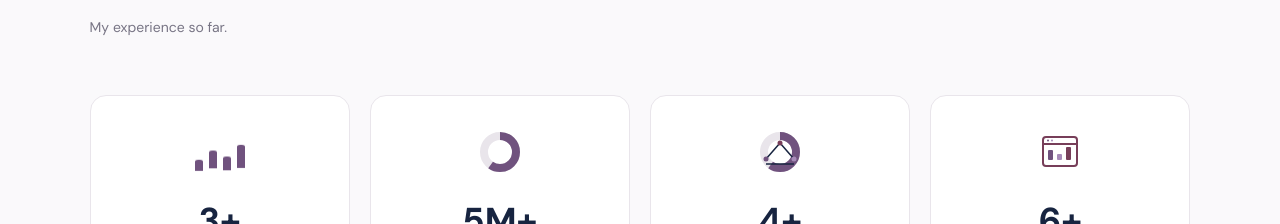
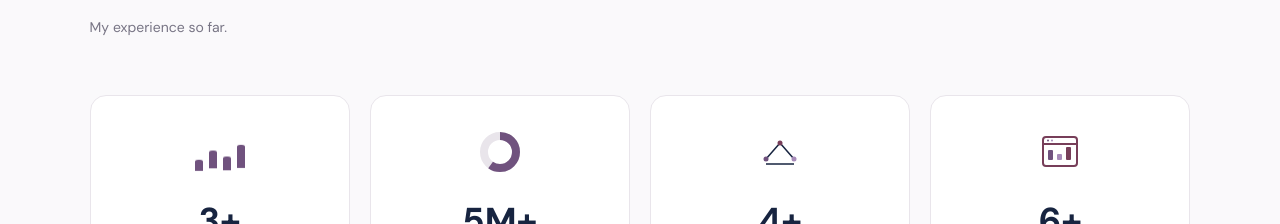
Before and after one commit to fotounshaqra/Analytics-Portfolio, a React (Vite) app: page / in a window 1280 px wide. Shown: the part 1720-1944 px from the top of the page. Built offline with nearby package versions, Linux system fonts and the light colour scheme.

Commit message:
Replace old KPI card with new 'Data Pipelines' card
Removed an old KPI card and added a new one for 'Data Pipelines' with updated SVG graphics.

```diff
--- a/src/App.jsx
+++ b/src/App.jsx
@@ -316,32 +316,10 @@ function App() {
                 <div className="kpi-label">Rows Analyzed</div>
               </article>
             </Reveal>
-
 <Reveal delay={0.2}>
   <article className="kpi-card">
     <div className="kpi-anim">
       <svg viewBox="0 0 44 44" width="44" height="44">
-                    <circle
-                      cx="22" cy="22" r="16"
-                      fill="none"
-                      stroke="var(--line)"
-                      strokeWidth="8"
-                    />
-                    <circle
-                      cx="22" cy="22" r="16"
-                      fill="none"
-                      stroke="var(--purple)"
-                      strokeWidth="8"
-                      strokeDasharray="60 41"
-                      transform="rotate(-90 22 22)"
-                    >
-                      <animate
-                        attributeName="stroke-dasharray"
-                        values="60 41;40 61;60 41"
-                        dur="3s"
-                        repeatCount="indefinite"
-                      />
-                    </circle>
         <path
           d="M22 13 L8 29 M22 13 L36 29 M8 34 L36 34"
           fill="none"
```
Lines whose indentation alone changed are shown as unchanged.
